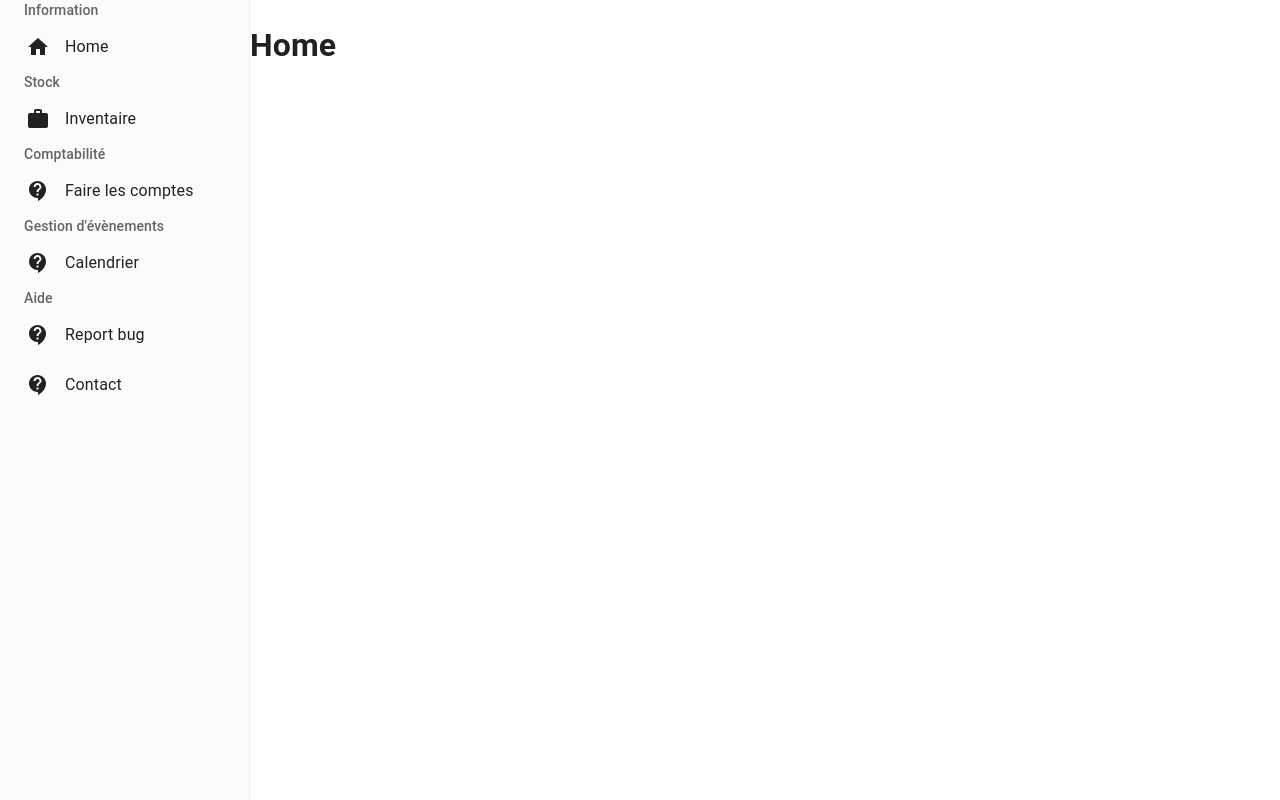
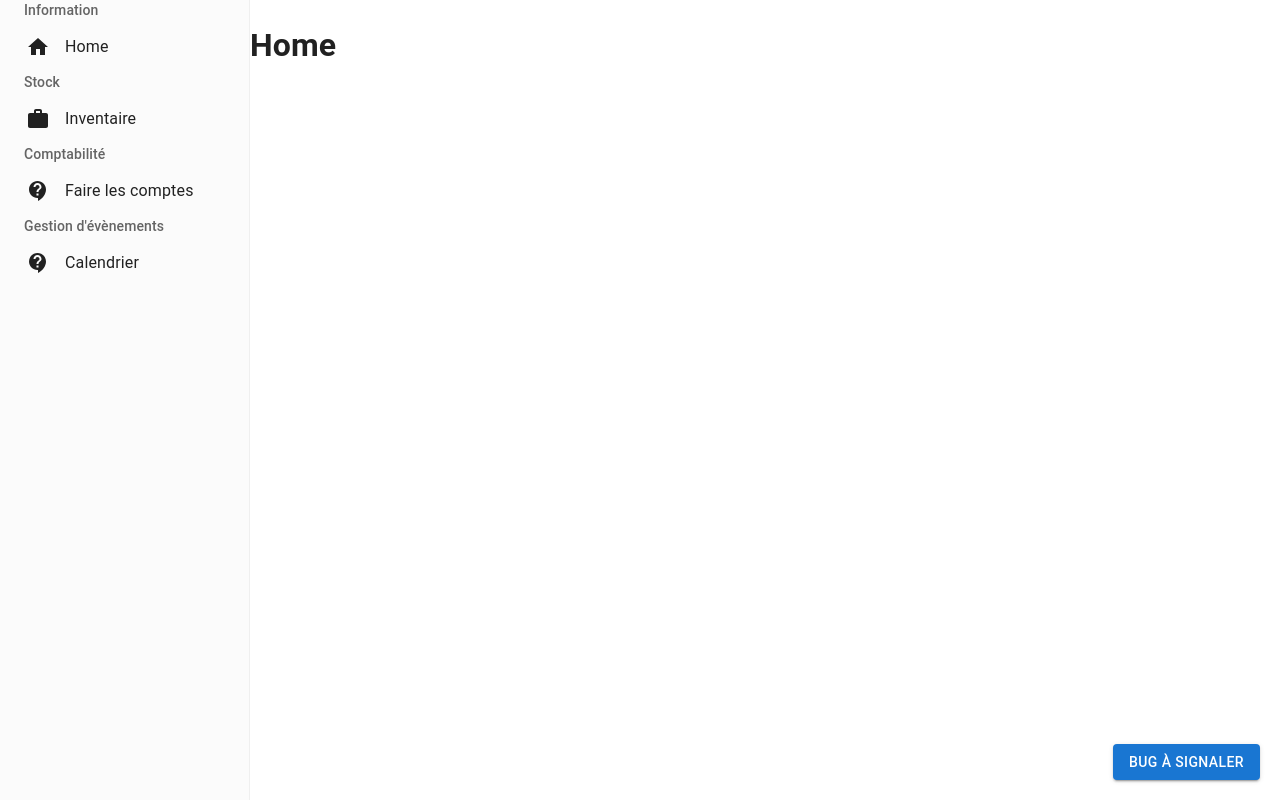
Before and after one commit to InnovaTech-Solution/association, a React (Create React App) app in the folder Front/: page /home in a window 1280 px wide. Built offline with nearby package versions, Linux system fonts and the light colour scheme.

Commit message:
delete useless lay-out and add button bug

```diff
--- a/Front/src/Component/Headers/SideBar.jsx
+++ b/Front/src/Component/Headers/SideBar.jsx
@@ -65,19 +65,6 @@ const SidebarCustom = () => {
                     title="Calendrier"
                     to="/calendrier"
                 />
-                <Typography variant="subtitle2" color="textSecondary" sx={{pl: 3}}>
-                    Aide
-                </Typography>
-                <Item
-                    icon={<ContactIcon/>}
-                    title="Report bug"
-                    to="/report"
-                />
-                <Item
-                    icon={<ContactIcon/>}
-                    title="Contact"
-                    to="/contact"
-                />
             </Menu>
         </Sidebar>
     );
--- /dev/null
+++ b/Front/src/Component/Report/ReportButton.jsx
@@ -0,0 +1,97 @@
+import React, {useState} from 'react';
+import {
+    Button,
+    TextField,
+    Dialog,
+    DialogTitle,
+    DialogContent,
+    DialogActions,
+    Select,
+    MenuItem,
+    InputLabel
+} from '@mui/material';
+
+export default function Home() {
+    const [showPopup, setShowPopup] = useState(false);
+    const [bugLocation, setBugLocation] = useState('');
+    const [details, setDetails] = useState('');
+    const [deviceUsed, setDeviceUsed] = useState('');
+
+    const openPopup = () => {
+        setShowPopup(true);
+    };
+
+    const closePopup = () => {
+        setShowPopup(false);
+    };
+
+    const handleSubmit = (e) => {
+        e.preventDefault();
+        // Logique d'envoi du formulaire ou autre action souhaitée
+        closePopup();
+    };
+
+    const handleDeviceChange = (e) => {
+        setDeviceUsed(e.target.value);
+    };
+
+    return (
+        <div>
+            <Dialog open={showPopup} onClose={closePopup}>
+                <DialogTitle>Bug à signaler</DialogTitle>
+                <form onSubmit={handleSubmit}>
+                    <DialogContent>
+                        <TextField
+                            label="Où le bug a été trouvé"
+                            value={bugLocation}
+                            onChange={(e) => setBugLocation(e.target.value)}
+                            required
+                            fullWidth
+                            sx={{marginBottom: '1rem'}}
+                        />
+
+                        <TextField
+                            label="Détails"
+                            value={details}
+                            onChange={(e) => setDetails(e.target.value)}
+                            required
+                            fullWidth
+                            sx={{marginBottom: '1rem'}}
+                        />
+
+                        <InputLabel id="device-label">Appareil utilisé</InputLabel>
+                        <Select
+                            labelId="device-label"
+                            value={deviceUsed}
+                            onChange={handleDeviceChange}
+                            required
+                            fullWidth
+                            sx={{marginBottom: '1rem'}}
+                        >
+                            <MenuItem value="ordinateur">Ordinateur</MenuItem>
+                            <MenuItem value="telephone">Téléphone</MenuItem>
+                            <MenuItem value="tablette">Tablette</MenuItem>
+                        </Select>
+                    </DialogContent>
+
+                    <DialogActions>
+                        <Button onClick={closePopup}>Annuler</Button>
+                        <Button type="submit">Envoyer</Button>
+                    </DialogActions>
+                </form>
+            </Dialog>
+
+            <Button
+                variant="contained"
+                onClick={openPopup}
+                sx={{
+                    position: 'fixed',
+                    bottom: '20px',
+                    right: '20px',
+                }}
+            >
+                Bug à signaler
+            </Button>
+        </div>
+    );
+}
--- a/Front/src/Layout/Main.jsx
+++ b/Front/src/Layout/Main.jsx
@@ -2,12 +2,11 @@ import React from 'react';
 import {Route, Routes} from 'react-router-dom';
 import Home from '../Pages/Home';
 import Inventory from '../Pages/Inventory';
-import Report from '../Pages/Report';
-import Contact from '../Pages/Contact';
 import Sidebar from "../Component/Headers/SideBar";
 import Calendrier from "../Pages/Calendrier";
 import Comptabilite from "../Pages/Comptabilite";
 import {Box} from "@mui/material";
+import ReportButton from "../Component/Report/ReportButton";
 
 export default function Main() {
     return (
@@ -16,12 +15,11 @@ export default function Main() {
 
             <Box sx={{display: "flex", height: "100%", minHeight: "100vh"}}>
                 <Sidebar/>
+                <ReportButton/>
                 <div>
                     <Routes>
                         <Route path="/home" element={<Home/>}/>
                         <Route path="/inventory" element={<Inventory/>}/>
-                        <Route path="/report" element={<Report/>}/>
-                        <Route path="/contact" element={<Contact/>}/>
                         <Route path="/calendrier" element={<Calendrier/>}/>
                         <Route path="/comptabilite" element={<Comptabilite/>}/>
                     </Routes>
--- a/Front/src/Pages/Contact.jsx
+++ /dev/null
@@ -1,7 +0,0 @@
-export default function Contact() {
-    return (
-        <div>
-            <h1>Contact</h1>
-        </div>
-    )
-}
--- a/Front/src/Pages/Report.jsx
+++ /dev/null
@@ -1,10 +0,0 @@
-import React, {useState} from 'react';
-import {TextField, Button} from '@mui/material';
-
-export default function Report() {
-    return (
-        <div>
-            <h1>Report</h1>
-        </div>
-    );
-}
```
